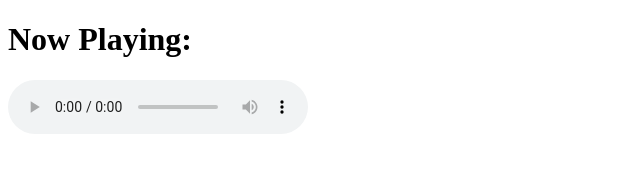
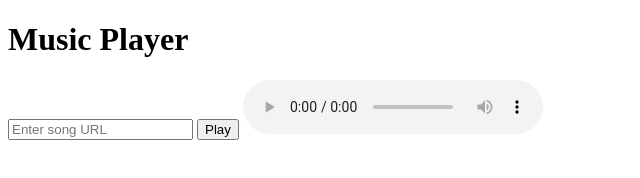
Before and after one commit to Ak4ssh/webapp, a plain HTML site: page index.html in a window 1280 px wide. Shown: the whole page, without its empty margins (0-640 px from the left). Drawn offline with Linux system fonts and the light colour scheme.

Commit message:
Update index.html

```diff
--- a/index.html
+++ b/index.html
@@ -1,25 +1,21 @@
 <!DOCTYPE html>
 <html>
 <head>
-    <title>Play Song</title>
+    <title>Music Player</title>
 </head>
 <body>
-    <h1>Now Playing: <span id="song-name"></span></h1>
-    <audio controls id="audio-player">
-        <source id="audio-source" type="audio/mpeg">
-        Your browser does not support the audio element.
-    </audio>
+    <h1>Music Player</h1>
+    <input type="text" id="song-url" placeholder="Enter song URL">
+    <button onclick="playSong()">Play</button>
+    <audio id="audio-player" controls></audio>
+
     <script>
-        const params = new URLSearchParams(window.location.search);
-        const songName = params.get('song');
-        const songUrl = params.get('url');
-
-        const decodedSongUrl = decodeURIComponent(songUrl);
-
-        document.getElementById('song-name').textContent = songName;
-        document.getElementById('audio-source').src = decodedSongUrl;
-
-        document.getElementById('audio-player').load();
+        function playSong() {
+            const url = document.getElementById('song-url').value;
+            const player = document.getElementById('audio-player');
+            player.src = url;
+            player.play();
+        }
     </script>
 </body>
 </html>
```
